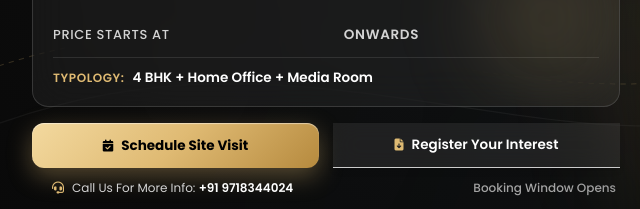
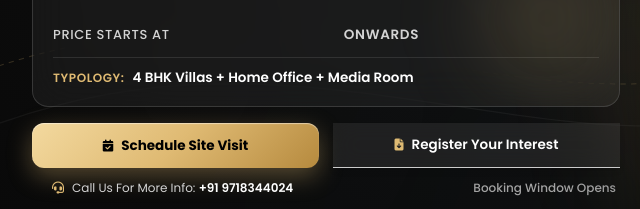
Before and after one commit to vineet-proptiger/-NVT-Under-The-Open-Sky-html, a plain HTML site: page index.html in a window 1280 px wide. Shown: the part 347-556 px from the top of the page, 0-640 px from the left. Drawn offline with nearby package versions, Linux system fonts and the light colour scheme; no server answers; animation ran at ten frames a second.

Commit message:
Update hero typology to 4 BHK Villas + Home Office + Media Room

```diff
--- a/index.html
+++ b/index.html
@@ -371,7 +371,7 @@
               <!-- Typology -->
               <div class="mt-3 pt-3 border-t border-white/10 flex flex-wrap items-center gap-2 text-xs sm:text-[13.5px] text-neutral-300 font-medium">
                 <span class="text-[#DFBA73] font-bold uppercase text-[11px] sm:text-xs tracking-wider">TYPOLOGY:</span>
-                <span class="text-white font-semibold">4 BHK + Home Office + Media Room</span>
+                <span class="text-white font-semibold">4 BHK Villas + Home Office + Media Room</span>
               </div>
             </div>
           </div>
```
